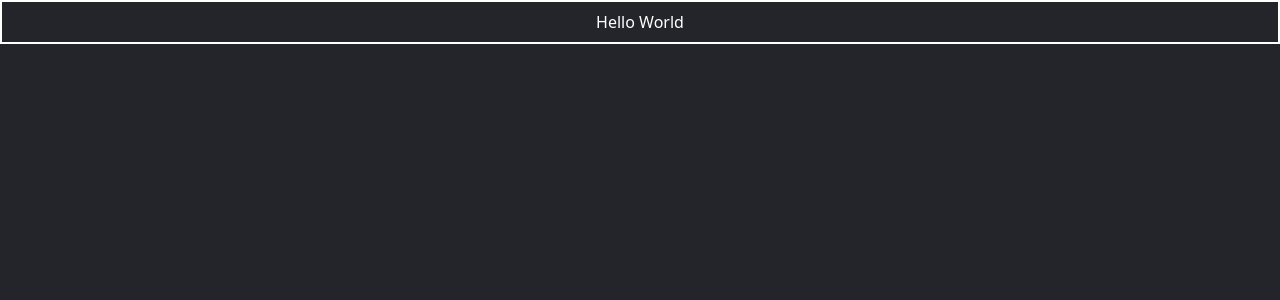
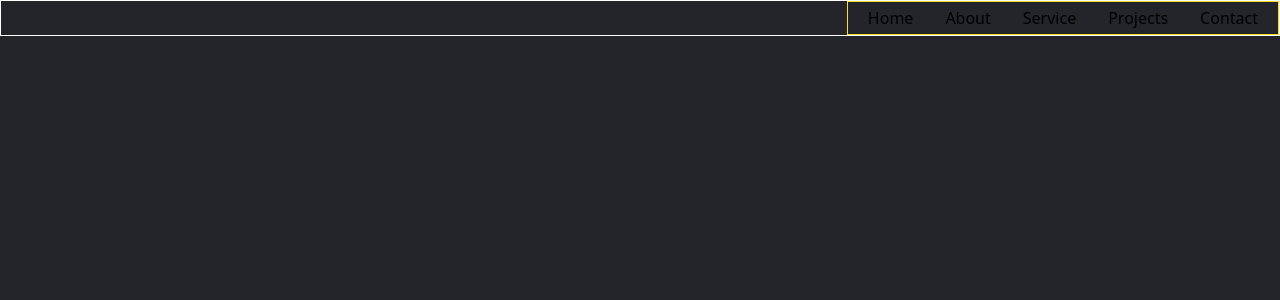
Before and after one commit to A-PRASATHARUMUGAM/Portfolio_Prasath_26, a React (Vite) app in the folder Personal_Portfolio/: page / in a window 1280 px wide. Shown: the top 300 px of the page. Built offline with nearby package versions, Linux system fonts and the light colour scheme.

Commit message:
implement the navigation structure in the portfolio

```diff
--- a/Personal_Portfolio/src/App.jsx
+++ b/Personal_Portfolio/src/App.jsx
@@ -1,21 +1,18 @@
 import { useState } from 'react'
-
+import Navbar from './components/Navbar'
 
 function App() {
 
 
   return (
-    <>
-    <div className='bg-[#24252a] w-full h-[100vh] ' >
+    <div className='bg-[#24252a] h-[100vh]'>
+
+             <Navbar/>
+    </div>
 
 
-     <div className="container border-2 border-white max-w-full p-2 flex justify-center" >
 
-        <h1 className=' text-white'>Hello World </h1>
 
-     </div>
-    </div>
-    </>
   )
 }
 
--- /dev/null
+++ b/Personal_Portfolio/src/components/Navbar.jsx
@@ -0,0 +1,23 @@
+import React from "react"
+
+
+const Navbar= ()=>{
+
+    return (
+        <>
+            <div className="nav-container border-1 border-white flex justify-end items-center ">
+
+                <div className="navbar border-1 border-yellow-300  flex p-1 justify-evenly ">
+                        <a href="" className="mx-4 ">Home</a>
+                        <a href="" className="mx-4">About</a>
+                        <a href="" className="mx-4">Service</a>
+                        <a href="" className="mx-4">Projects</a>
+                        <a href="" className="mx-4">Contact</a>
+                </div>
+            </div>
+        </>
+    )
+
+}
+
+export default Navbar;
--- a/Personal_Portfolio/src/style/output.css
+++ b/Personal_Portfolio/src/style/output.css
@@ -187,6 +187,18 @@
       max-width: 96rem;
     }
   }
+  .m-2 {
+    margin: calc(var(--spacing) * 2);
+  }
+  .mx-2 {
+    margin-inline: calc(var(--spacing) * 2);
+  }
+  .mx-4 {
+    margin-inline: calc(var(--spacing) * 4);
+  }
+  .my-2 {
+    margin-block: calc(var(--spacing) * 2);
+  }
   .flex {
     display: flex;
   }
@@ -226,11 +238,17 @@
   .h-\[100vh\] {
     height: 100vh;
   }
+  .h-\[100vhg\] {
+    height: 100vhg;
+  }
   .h-full {
     height: 100%;
   }
   .max-h-full {
     max-height: 100%;
+  }
+  .w-0 {
+    width: calc(var(--spacing) * 0);
   }
   .w-1 {
     width: calc(var(--spacing) * 1);
@@ -250,8 +268,17 @@
   .resize {
     resize: both;
   }
+  .items-center {
+    align-items: center;
+  }
   .justify-center {
     justify-content: center;
+  }
+  .justify-end {
+    justify-content: flex-end;
+  }
+  .justify-evenly {
+    justify-content: space-evenly;
   }
   .border {
     border-style: var(--tw-border-style);
@@ -268,8 +295,14 @@
   .border-white {
     border-color: var(--color-white);
   }
+  .border-yellow-300 {
+    border-color: var(--color-yellow-300);
+  }
   .bg-\[\#24252a\] {
     background-color: #24252a;
+  }
+  .bg-\[24252a\] {
+    background-color: 24252a;
   }
   .bg-red-200 {
     background-color: var(--color-red-200);
@@ -277,8 +310,14 @@
   .bg-yellow-300 {
     background-color: var(--color-yellow-300);
   }
+  .p-1 {
+    padding: calc(var(--spacing) * 1);
+  }
   .p-2 {
     padding: calc(var(--spacing) * 2);
+  }
+  .p-4 {
+    padding: calc(var(--spacing) * 4);
   }
   .text-3xl {
     font-size: var(--text-3xl);
@@ -297,6 +336,9 @@
   .outline {
     outline-style: var(--tw-outline-style);
     outline-width: 1px;
+  }
+  .max-inline-2 {
+    max-inline-size: calc(var(--spacing) * 2);
   }
 }
 @property --tw-border-style {
```
